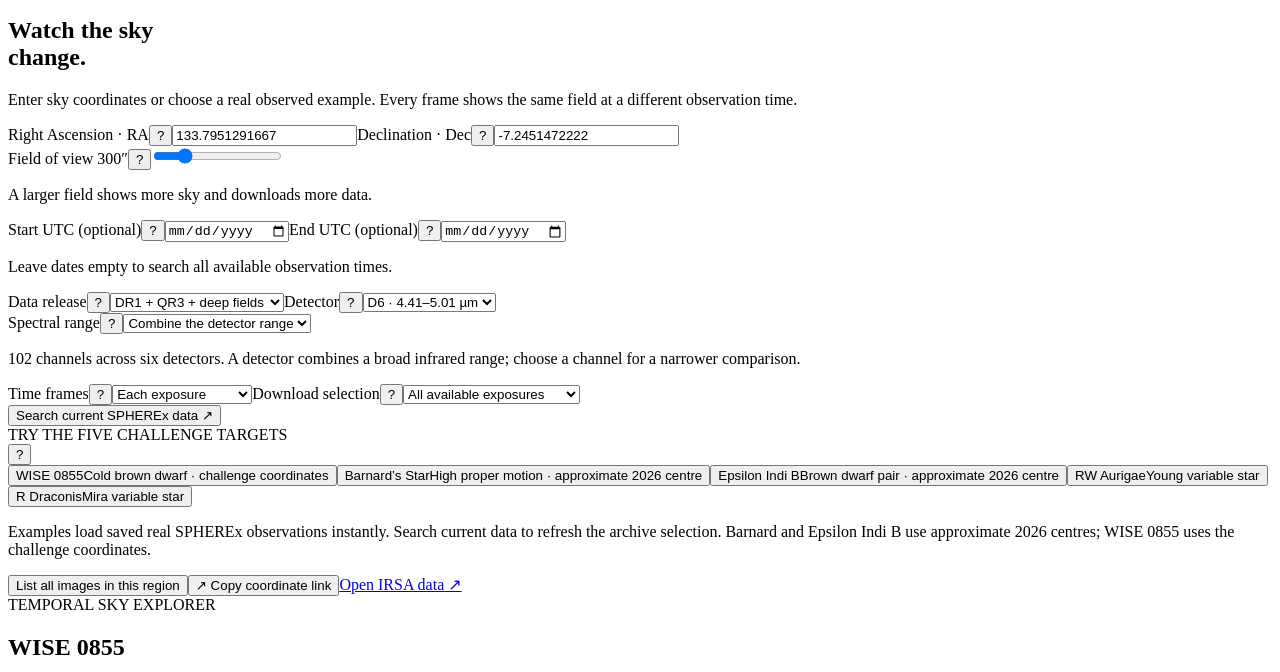
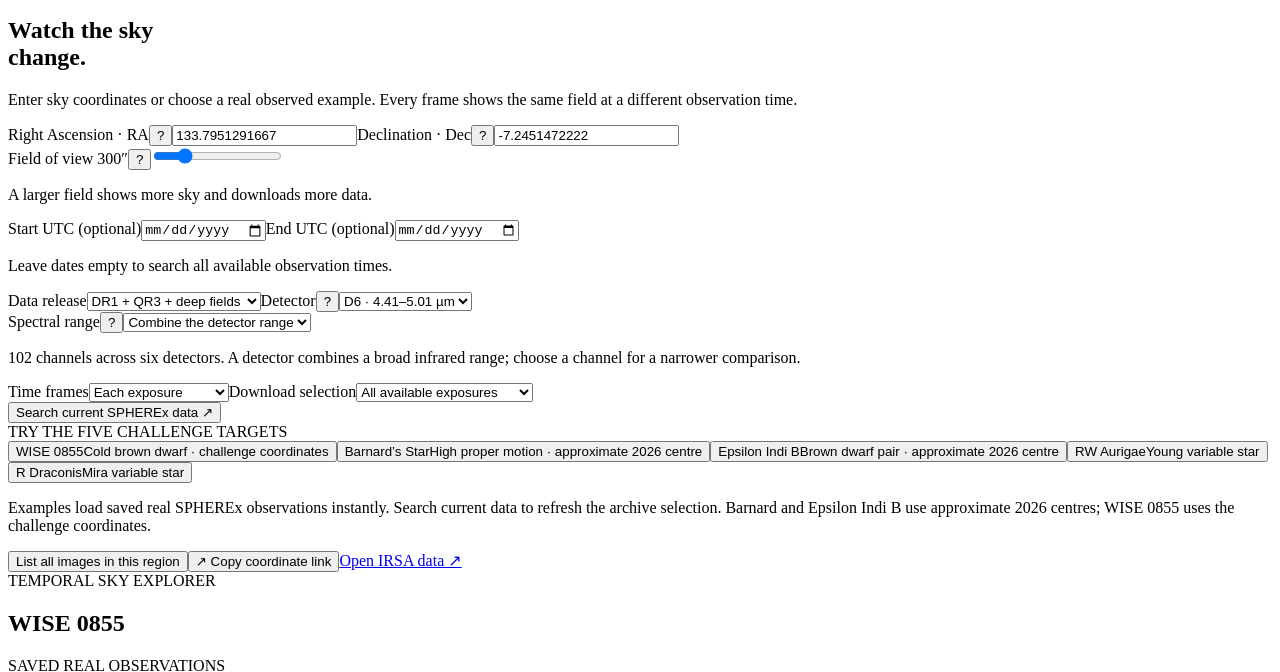
Before and after one commit to TrueFinal/Nasa_Space_Apps_2026, a website with bundled scripts: page web/sky-explorer/worker/index.html in a window 1280 px wide. Shown: the part 69-741 px from the top of the page. Built offline with nearby package versions, Linux system fonts and the light colour scheme.

Commit message:
Limit glossary to astronomy and soften help icons

```diff
--- a/web/sky-explorer/worker/help.js
+++ b/web/sky-explorer/worker/help.js
@@ -3,32 +3,11 @@ const definitions = [
   ['#ra', 'Right Ascension (RA)', 'The sky’s east–west coordinate, like longitude on a map. Enter degrees (0–360) or hours, minutes and seconds, such as 08:55:10.831.'],
   ['#dec', 'Declination (Dec)', 'The sky’s north–south coordinate, like latitude. It runs from −90° to +90°. A minus sign means south of the celestial equator.'],
   ['#fov', 'Field of view', 'How much sky fits in the image. The ″ symbol means arcseconds: 60″ = 1 arcminute. A larger field helps follow fast-moving objects but downloads more data.'],
-  ['#start', 'Start date and UTC', 'The first observation date to include. UTC is the shared world clock used for these observations. Leave dates empty to search all available times.'],
-  ['#end', 'End date', 'The last observation date to include, including that day. A longer interval may make slow motion or brightness changes easier to see.'],
-  ['#collection', 'Data release', 'A published version of the SPHEREx observations. DR1 and QR3 cover different release ranges. Deep fields are areas observed more often. Search again to request current archive data.'],
   ['#detector', 'Detector', 'One of SPHEREx’s six infrared cameras. Each covers a different range of invisible light. Changing the detector can change a source’s appearance even when it has not changed over time.'],
   ['#band', 'Spectral channel and µm', 'A channel is one narrow slice of infrared light, among 102. µm means micrometres, the unit for wavelength. A detector combines a wider range; a single channel may have gaps in coverage.'],
-  ['#group', 'Frame, exposure and visit', 'An exposure is one observation. A frame is one step in the animation: one exposure, a group of nearby visits, or a calendar half-year. Grouping combines observations; it does not guarantee a complete survey.'],
-  ['#limit', 'Download selection', 'The archive catalogue and the images you download are separate. All available loads every returned exposure in the chosen detector; a limit takes a sample. List only lets you inspect files one at a time.'],
-  ['[data-mode="image"]', 'Observations', 'Shows the same patch of sky at different observation times. Play the sequence or use the arrows to inspect each image. Missing data stay hatched.'],
-  ['[data-mode="mean"]', 'Mean stack', 'Combines the chosen frames into an average image, giving less noisy measurements more weight. This can make faint stationary sources clearer, but a moving source can become spread out.'],
   ['[data-mode="trail"]', 'Motion trail', 'Overlays the chosen frames, keeping the brightest value at each sky position. A moving source may appear in several positions. It does not draw or confirm a path; frames only hours apart can look unchanged.'],
-  ['[data-mode="difference"]', 'Difference image', 'Subtracts the reference image to reveal changes. Dark means brighter, light means dimmer, and mid-gray means no change. Noise, different wavelengths and image artifacts can also leave marks.'],
   ['[data-mode="map"]', 'WISE and Gaia context', 'Compares the field with other surveys. WISE supplies older infrared images; Gaia supplies star positions. These overlays are context, not additional SPHEREx animation frames. External map services may be unavailable.'],
-  ['#stack-first', 'First frame', 'The first image included in the overlay. Frame numbers follow observation time; the dates below show the interval you selected.'],
-  ['#stack-count', 'Frame count', 'How many consecutive frames to combine. Check the dates: three frames might span a few hours or several months. Use a wider time interval to look for slow motion.'],
-  ['#palette', 'Palette', 'The colours used to display brightness. The default shows faint values as white and bright values as black. Display colours are not the visible colours of the stars.'],
-  ['#stretch', 'Contrast', 'Changes how faint and bright details appear on screen. Soft detail brings out a wider range of brightness. This changes the display, not the measured image values.'],
-  ['#invert', 'Bright sources dark', 'With this checked, brighter pixels appear darker. Uncheck it to reverse the display. The observations and measurements stay the same.'],
-  ['#reference', 'Reference frame', 'The baseline image used by Difference. Comparing a frame with itself gives zero change, shown as mid-gray wherever both images have data.'],
-  ['#gaia', 'Gaia DR3', 'A catalogue of stars and their positions, not an infrared photograph. Dots can help identify familiar stars. Their expected positions are adjusted approximately for the observation date.'],
-  ['#survey', 'Context survey', 'WISE shows infrared light; DSS shows optical light. Their images come from other dates and telescopes. They can help you recognise the field but are not interchangeable with SPHEREx measurements.'],
   ['#spectrum', 'Exploratory aperture spectrum', 'A chart of brightness at different infrared wavelengths. Click the image to choose a small measurement area. These estimates mix observation dates and use approximate wavelengths, so they cannot by themselves identify an object or molecule.'],
-  ['#metadata', 'Observation quality and coverage', 'Coverage tells you how much of the field has accepted data. Rejected pixels failed an instrument or quality check. A hatched area has no usable measurement; it does not mean the sky there is empty.'],
-  ['#export', 'Provenance', 'A record of the observations, dates, source files and display choices. Download it to check where a result came from or repeat the same comparison.'],
-  ['#export-spectrum', 'CSV', 'A plain-text table that opens in a spreadsheet. The spectrum CSV contains the exploratory brightness measurements; it is not an image.'],
-  ['#catalogue', 'Archive catalogue and FITS', 'The list of available observation files. FITS is the standard astronomy image format and includes image data and instrument information. Use View to inspect a file here, or astronomy software to open a downloaded FITS.'],
-  ['#targets', 'Saved observed examples', 'These are selected real SPHEREx observations, saved for quick loading. They are not synthetic scenes or the entire archive. Search current data to request a larger or newer selection.'],
 ];
 
 export function installHelp() {
```
Also changed, not shown: docs/challenge_requirements.md (+1 -1 lines), web/sky-explorer/tests/browser/explorer.spec.mjs (+4 -1 lines), web/sky-explorer/worker/style.css.
